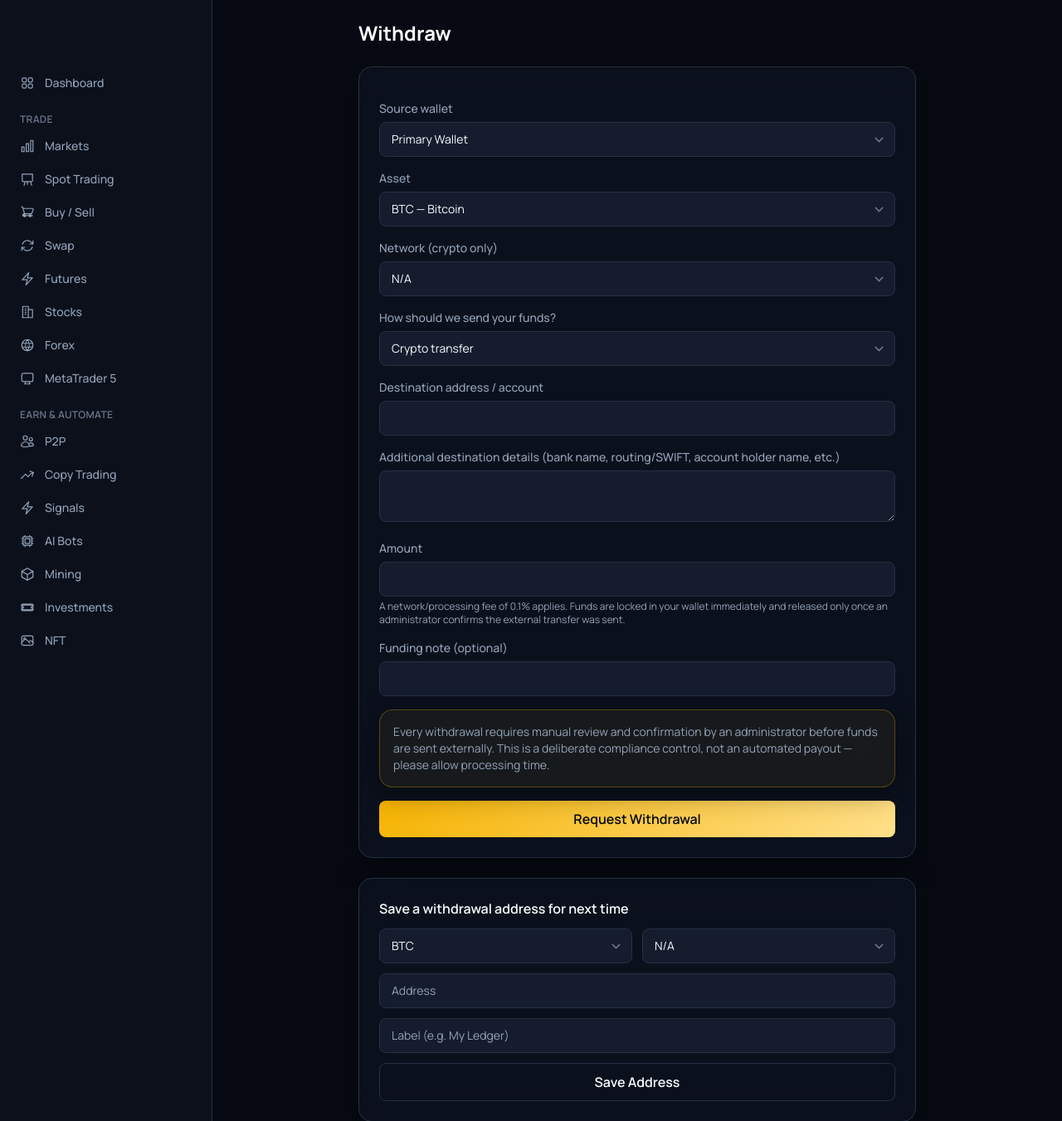
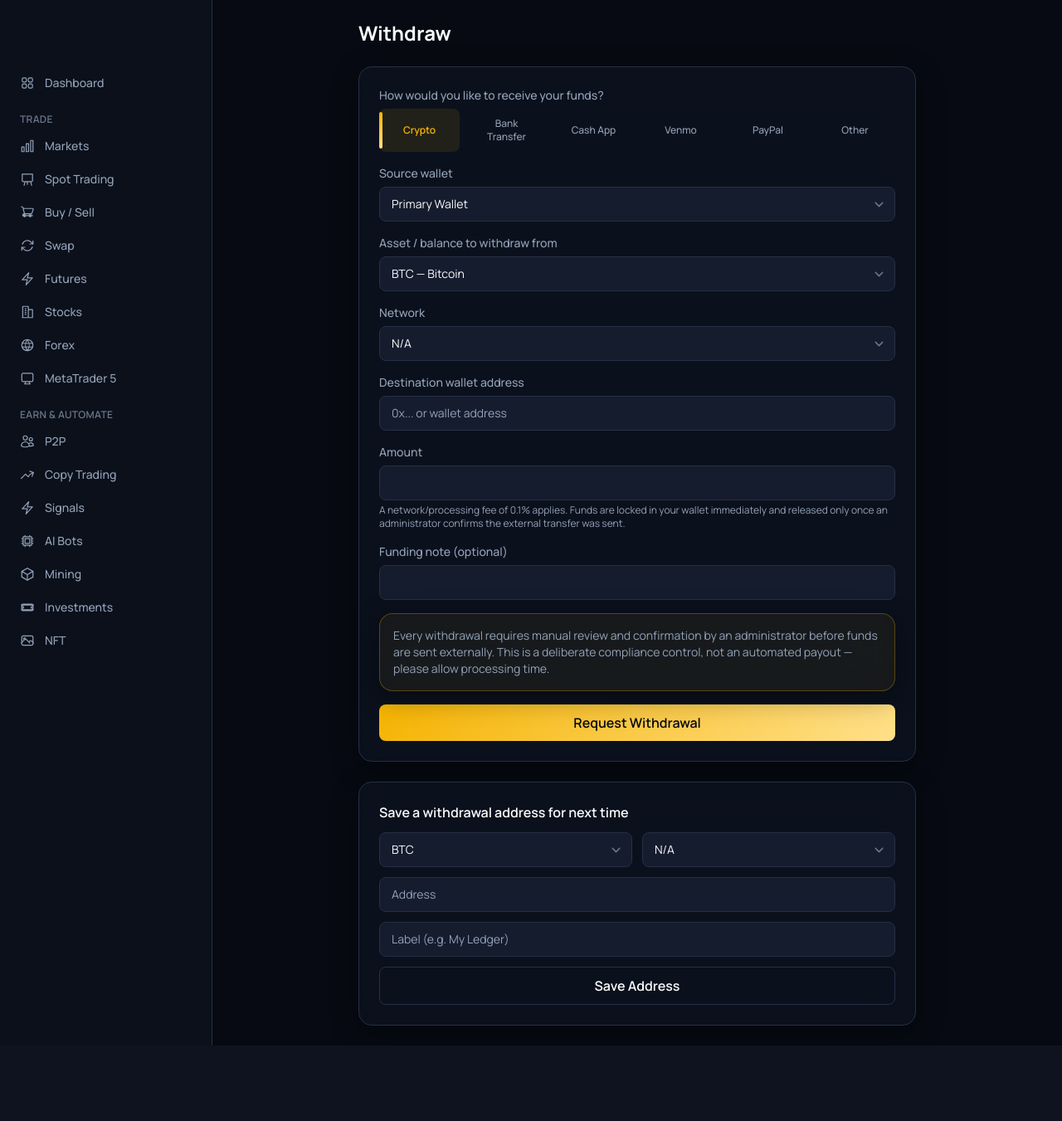
Before and after one commit to ecozeentech/Bitzlatoview, a Laravel app: page /app/funding/withdraw in a window 1280 px wide. Shown: the part 64-1415 px from the top of the page at 83% size. After the commit the page ends 1324 px from the top, so only its background shows below. Run offline with Laravel 12, Linux system fonts and the light colour scheme; the visitor is signed in with stand-in values (Sample User, id 1); data comes from the database, SQL or seed files in the repository; data that the repository does not hold is empty; style sheets or scripts are compiled from the project's sources; some web fonts are replaced.

Commit message:
Separate withdrawal method options into distinct forms
The withdrawal page previously showed every field (network, address,
bank details, etc.) all at once regardless of the selected payment
method, which was confusing since most fields don't apply to most
methods. Now a tab picker (Crypto/Bank Transfer/Cash App/Venmo/PayPal/
Other) shows only the fields relevant to that method. No backend
changes — every method still submits the same field names the
controller already validates.

Co-authored-by: Ecozeen Tech <ecozeentech@users.noreply.github.com>

```diff
--- a/resources/views/app/funding/withdraw.blade.php
+++ b/resources/views/app/funding/withdraw.blade.php
@@ -1,12 +1,21 @@
 @extends('layouts.app')
 
 @section('content')
-<div class="mx-auto max-w-2xl space-y-6">
+<div class="mx-auto max-w-2xl space-y-6" x-data="{ method: 'crypto' }">
     <h1 class="text-2xl font-bold">Withdraw</h1>
 
     <div class="glass-card p-6">
+        <label class="label-field">How would you like to receive your funds?</label>
+        <div class="mb-4 grid grid-cols-3 gap-2 sm:grid-cols-6">
+            @foreach (['crypto' => 'Crypto', 'bank_transfer' => 'Bank Transfer', 'cashapp' => 'Cash App', 'venmo' => 'Venmo', 'paypal' => 'PayPal', 'other' => 'Other'] as $key => $label)
+                <button type="button" @click="method = '{{ $key }}'" :class="method === '{{ $key }}' ? 'nav-link-active' : 'nav-link'" class="text-center text-xs">{{ $label }}</button>
+            @endforeach
+        </div>
+
         <form method="POST" action="{{ route('app.funding.withdraw.store') }}" class="space-y-4">
             @csrf
+            <input type="hidden" name="payment_method_type" x-bind:value="method">
+
             <div>
                 <label class="label-field">Source wallet</label>
                 <select name="wallet_type" class="input-field">
@@ -16,15 +25,18 @@
                 </select>
             </div>
             <div>
-                <label class="label-field">Asset</label>
+                <label class="label-field">Asset / balance to withdraw from</label>
                 <select name="asset_id" class="input-field">
                     @foreach ($assets as $asset)
                         <option value="{{ $asset->id }}">{{ $asset->symbol }} — {{ $asset->name }}</option>
                     @endforeach
                 </select>
             </div>
+
+            {{-- Crypto --}}
+            <div x-show="method === 'crypto'" x-cloak class="space-y-4">
                 <div>
-                <label class="label-field">Network (crypto only)</label>
+                    <label class="label-field">Network</label>
                     <select name="network_id" class="input-field">
                         <option value="">N/A</option>
                         @foreach ($networks as $network)
@@ -33,29 +45,58 @@
                     </select>
                 </div>
                 <div>
-                <label class="label-field">How should we send your funds?</label>
-                <select name="payment_method_type" class="input-field">
-                    <option value="crypto">Crypto transfer</option>
-                    <option value="bank_transfer">Bank transfer</option>
-                    <option value="cashapp">Cash App</option>
-                    <option value="venmo">Venmo</option>
-                    <option value="paypal">PayPal</option>
-                    <option value="other">Other</option>
-                </select>
-            </div>
-            <div>
-                <label class="label-field">Destination address / account</label>
-                <input type="text" name="address" class="input-field" list="saved-addresses" required>
+                    <label class="label-field">Destination wallet address</label>
+                    <input type="text" x-bind:name="method === 'crypto' ? 'address' : null" class="input-field" list="saved-addresses" placeholder="0x... or wallet address">
                     <datalist id="saved-addresses">
                         @foreach ($addresses as $addr)
                             <option value="{{ $addr->address }}">{{ $addr->label }}</option>
                         @endforeach
                     </datalist>
                 </div>
+            </div>
+
+            {{-- Bank transfer --}}
+            <div x-show="method === 'bank_transfer'" x-cloak class="space-y-4">
                 <div>
-                <label class="label-field">Additional destination details (bank name, routing/SWIFT, account holder name, etc.)</label>
-                <textarea name="destination_details" class="input-field" rows="2"></textarea>
+                    <label class="label-field">Bank account number</label>
+                    <input type="text" x-bind:name="method === 'bank_transfer' ? 'address' : null" class="input-field" placeholder="Account number">
                 </div>
+                <div>
+                    <label class="label-field">Bank name, routing/SWIFT code, account holder name</label>
+                    <textarea x-bind:name="method === 'bank_transfer' ? 'destination_details' : null" class="input-field" rows="2" placeholder="e.g. Chase Bank, Routing 021000021, Account holder: Jane Doe"></textarea>
+                </div>
+            </div>
+
+            {{-- Cash App --}}
+            <div x-show="method === 'cashapp'" x-cloak>
+                <label class="label-field">Your $Cashtag</label>
+                <input type="text" x-bind:name="method === 'cashapp' ? 'address' : null" class="input-field" placeholder="$YourCashtag">
+            </div>
+
+            {{-- Venmo --}}
+            <div x-show="method === 'venmo'" x-cloak>
+                <label class="label-field">Your Venmo username</label>
+                <input type="text" x-bind:name="method === 'venmo' ? 'address' : null" class="input-field" placeholder="@your-venmo">
+            </div>
+
+            {{-- PayPal --}}
+            <div x-show="method === 'paypal'" x-cloak>
+                <label class="label-field">Your PayPal email</label>
+                <input type="email" x-bind:name="method === 'paypal' ? 'address' : null" class="input-field" placeholder="you@example.com">
+            </div>
+
+            {{-- Other --}}
+            <div x-show="method === 'other'" x-cloak class="space-y-4">
+                <div>
+                    <label class="label-field">Destination (account / handle / address)</label>
+                    <input type="text" x-bind:name="method === 'other' ? 'address' : null" class="input-field">
+                </div>
+                <div>
+                    <label class="label-field">Additional details</label>
+                    <textarea x-bind:name="method === 'other' ? 'destination_details' : null" class="input-field" rows="2"></textarea>
+                </div>
+            </div>
+
             <div>
                 <label class="label-field">Amount</label>
                 <input type="number" step="0.00000001" name="amount" class="input-field" required>
```
Lines whose indentation alone changed are shown as unchanged.
